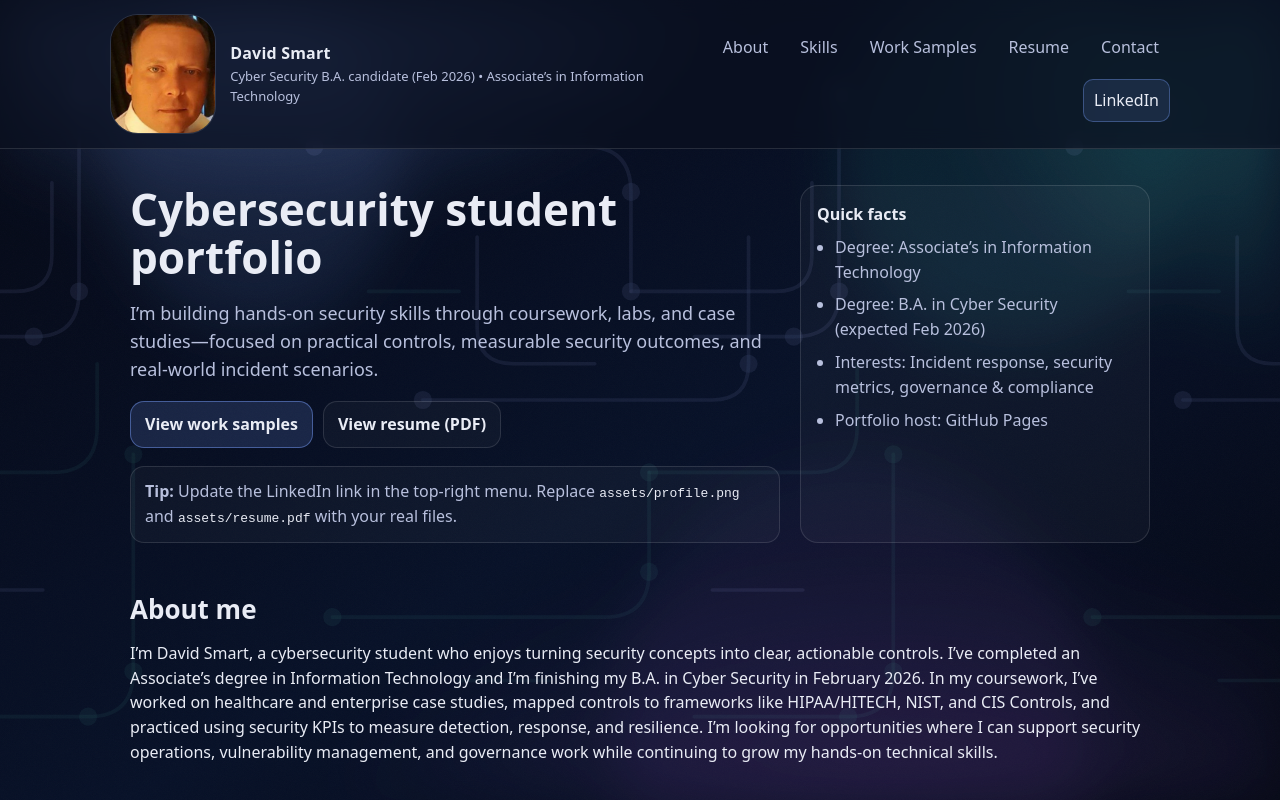
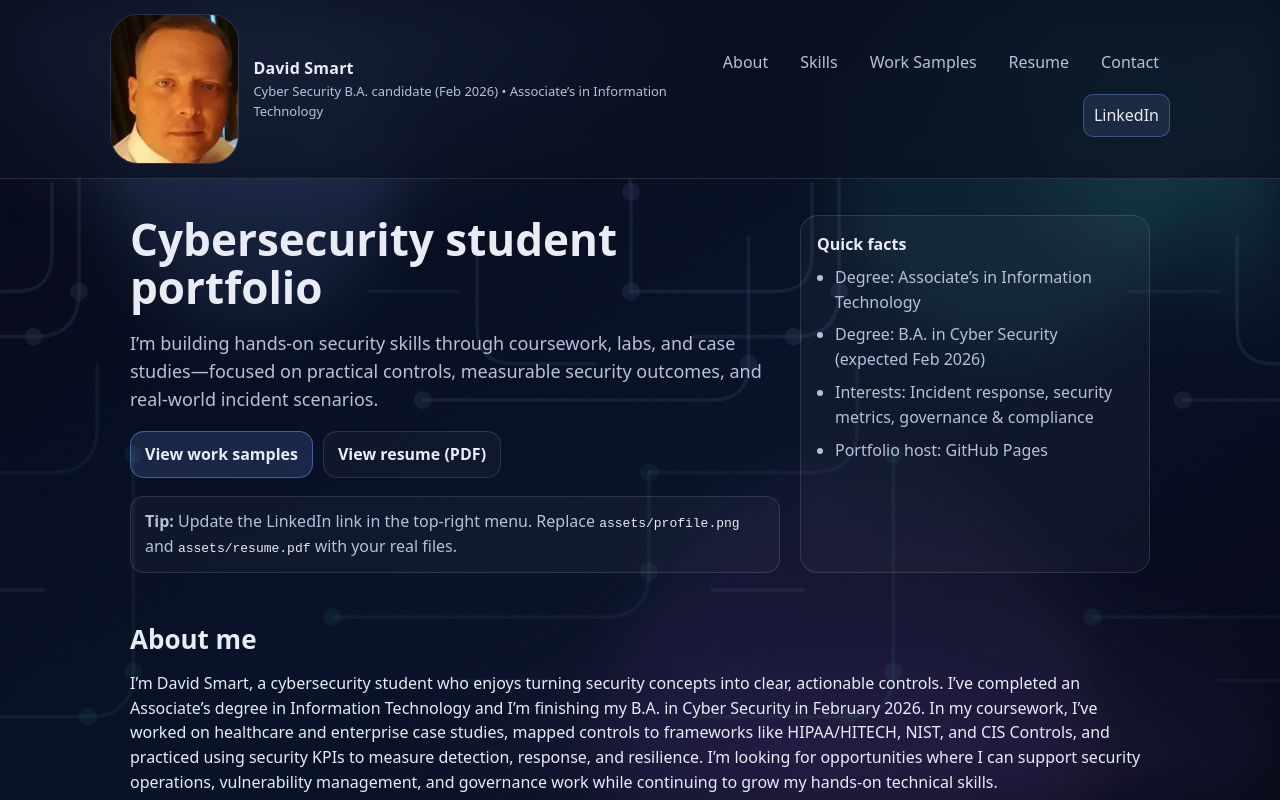
Before and after one commit to dieselmech148-blip/SmartDavidPortfolio-blip.github.io, a plain HTML site: page index.html in a window 1280 px wide. Shown: the top 800 px of the page. Drawn offline with Linux system fonts and the light colour scheme.

Commit message:
Increase avatar size from 120px to 150px

```diff
--- a/styles.css
+++ b/styles.css
@@ -57,7 +57,7 @@ body::after{
   gap:18px;padding:14px 0;
 }
 .brand{display:flex;align-items:center;gap:14px;min-width:260px}
-.avatar{width:120px;height:120px;border-radius:28px;border:1px solid var(--border);object-fit:cover}
+.avatar{width:150px;height:150px;border-radius:28px;border:1px solid var(--border);object-fit:cover}
 .name{font-weight:800;letter-spacing:.2px}
 .tagline{font-size:13px;color:var(--muted)}
 
```
